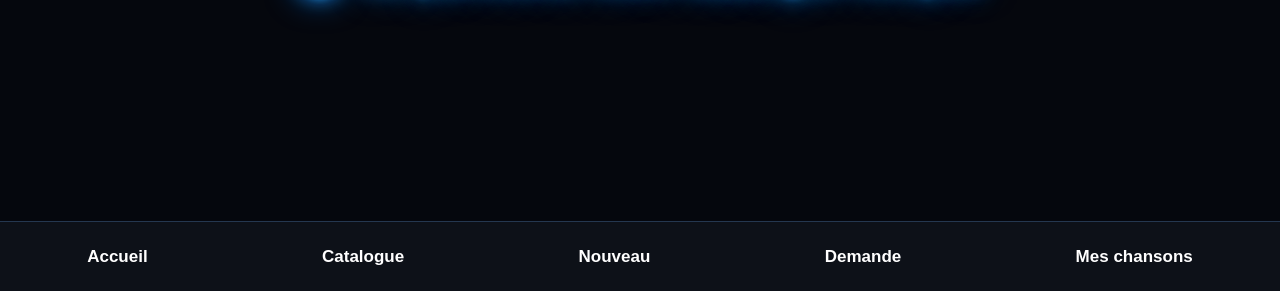
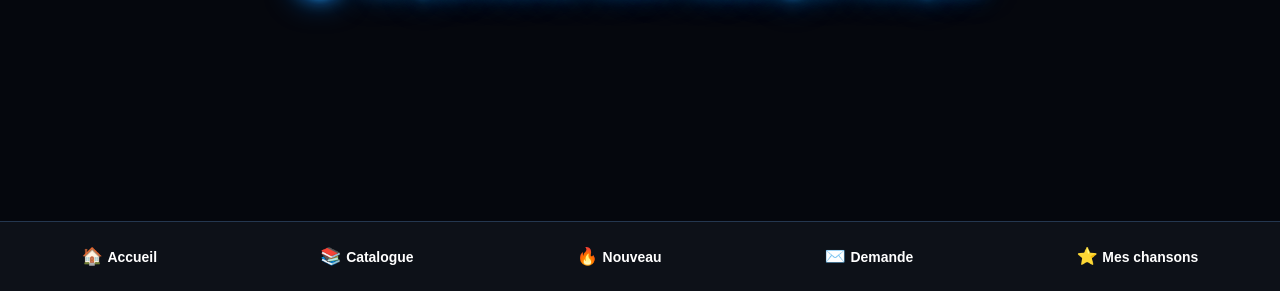
Before and after one commit to KARONLINE64/Karaoke, a plain HTML site: page index.html in a window 1280 px wide. Shown: the part 509-800 px from the top of the page. Drawn offline with Linux system fonts and the light colour scheme.

Commit message:
Restore navigation icons and reduce nav text

```diff
--- a/index.html
+++ b/index.html
@@ -112,23 +112,28 @@ Español
 <nav class="bottomNav">
 
 <button id="homeBtn" type="button">
-<span data-i18n="navHome">Accueil</span>
+<span class="nav-icon">🏠</span>
+<span data-i18n="navHome" style="font-size:0.82em;">Accueil</span>
 </button>
 
 <button id="catalogBtn" type="button">
-<span data-i18n="navCatalog">Catalogue</span>
+<span class="nav-icon">📚</span>
+<span data-i18n="navCatalog" style="font-size:0.82em;">Catalogue</span>
 </button>
 
 <button id="newBtn" type="button">
-<span data-i18n="navNew">Nouveau</span>
+<span class="nav-icon">🔥</span>
+<span data-i18n="navNew" style="font-size:0.82em;">Nouveau</span>
 </button>
 
 <button id="requestBtn" type="button">
-<span data-i18n="navRequest">Demande</span>
+<span class="nav-icon">✉️</span>
+<span data-i18n="navRequest" style="font-size:0.82em;">Demande</span>
 </button>
 
 <button id="favBtn" type="button">
-<span data-i18n="navFavorites">Mes chansons</span>
+<span class="nav-icon">⭐</span>
+<span data-i18n="navFavorites" style="font-size:0.82em;">Mes chansons</span>
 </button>
 
 </nav>
```
